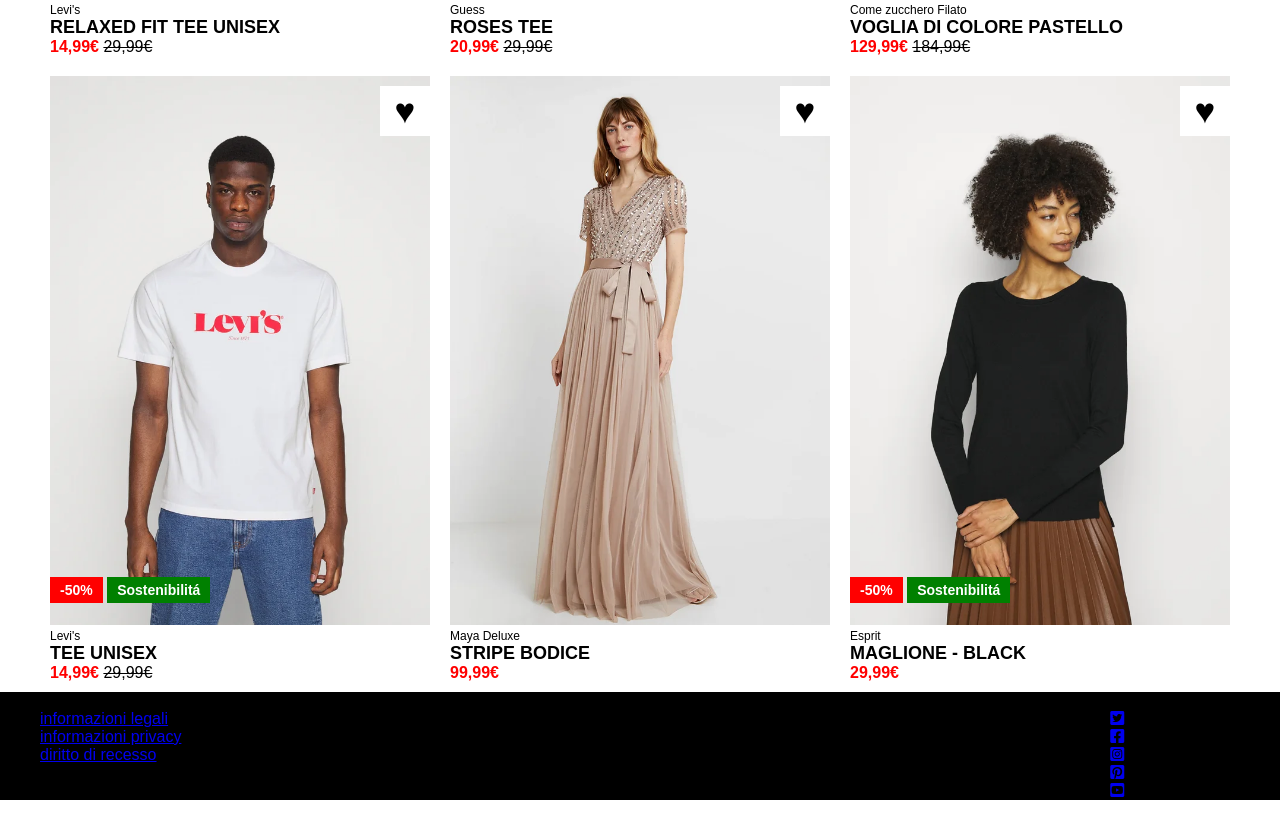
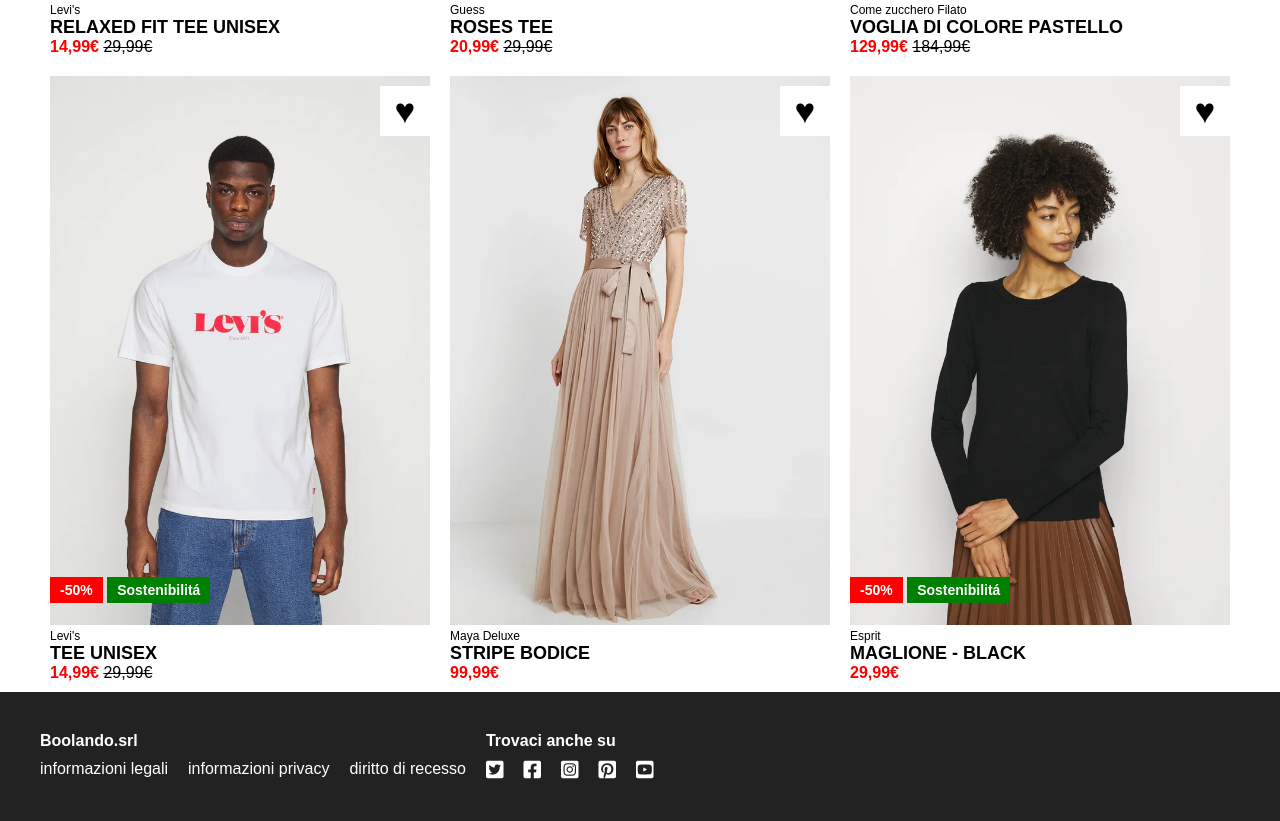
Before and after one commit to marcovalerio93/html-css-boolando, a plain HTML site: page index.html in a window 1280 px wide. Shown: the part 680-1501 px from the top of the page. Before the commit the page ends 1480 px from the top, so only its background shows below. Drawn offline with nearby package versions, Linux system fonts and the light colour scheme.

Commit message:
boolando complited

```diff
--- a/css/style.css
+++ b/css/style.css
@@ -124,9 +124,27 @@ span{
 
 /* footer */
 footer{
-    background-color: #000;
+    background-color: #222;
+    padding: 40px 0px;
+    color: #fff;
 }
 footer .container{
     display: flex;
-    justify-content: space-between;
+    justify-content: space-betrween;
 }
+footer ul{
+    display:flex;
+    list-style: none;
+}
+
+footer a{
+    color: #fff;
+    text-decoration: none;
+    padding:0px 20px 0px 0px ;
+}
+footer i{
+    font-size: 20px;
+}
+footer h4{
+    margin-bottom: 10px;
+}
```
